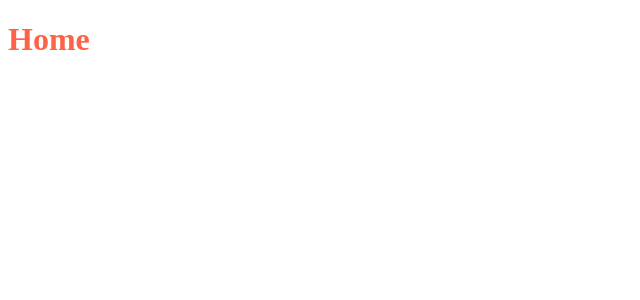
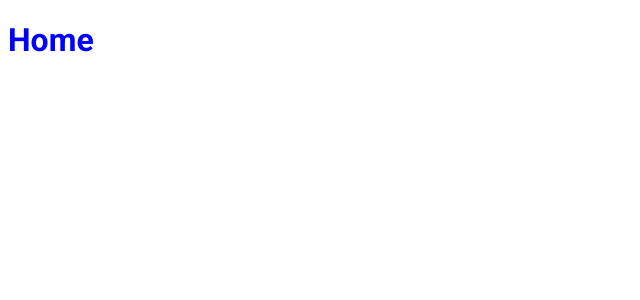
Before and after one commit to GersonRocha9/ignews, a Next.js app: page / in a window 1280 px wide. Shown: the top 300 px of the page, without its empty margins (0-640 px from the left). Built offline with nearby package versions, Linux system fonts and the light colour scheme.

Commit message:
config Roboto font family

```diff
--- /dev/null
+++ b/src/pages/_document.tsx
@@ -0,0 +1,20 @@
+import Document, { Html, Head, Main, NextScript } from "next/document";
+
+export default class MyDocument extends Document {
+  render() {
+    return (
+      <Html>
+        <Head>
+          <link rel="preconnect" href="https://fonts.googleapis.com" />
+          <link href="https://fonts.googleapis.com/css2?family=Roboto:wght@400;700;900&display=swap" rel="stylesheet" />
+
+          <title>ig.news</title>
+        </Head>
+        <body>
+          <Main />
+          <NextScript />
+        </body>
+      </Html>
+    );
+  }
+}
--- a/src/styles/home.module.scss
+++ b/src/styles/home.module.scss
@@ -1,9 +1,4 @@
 .title {
-  color: tomato;
-  cursor: pointer;
-  transition: all 0.3s ease-in-out;
+  color: blue;
+  font-family: 'Roboto', sans-serif;
 }
-
-.title:hover {
-  color: hotpink;
-}
```
